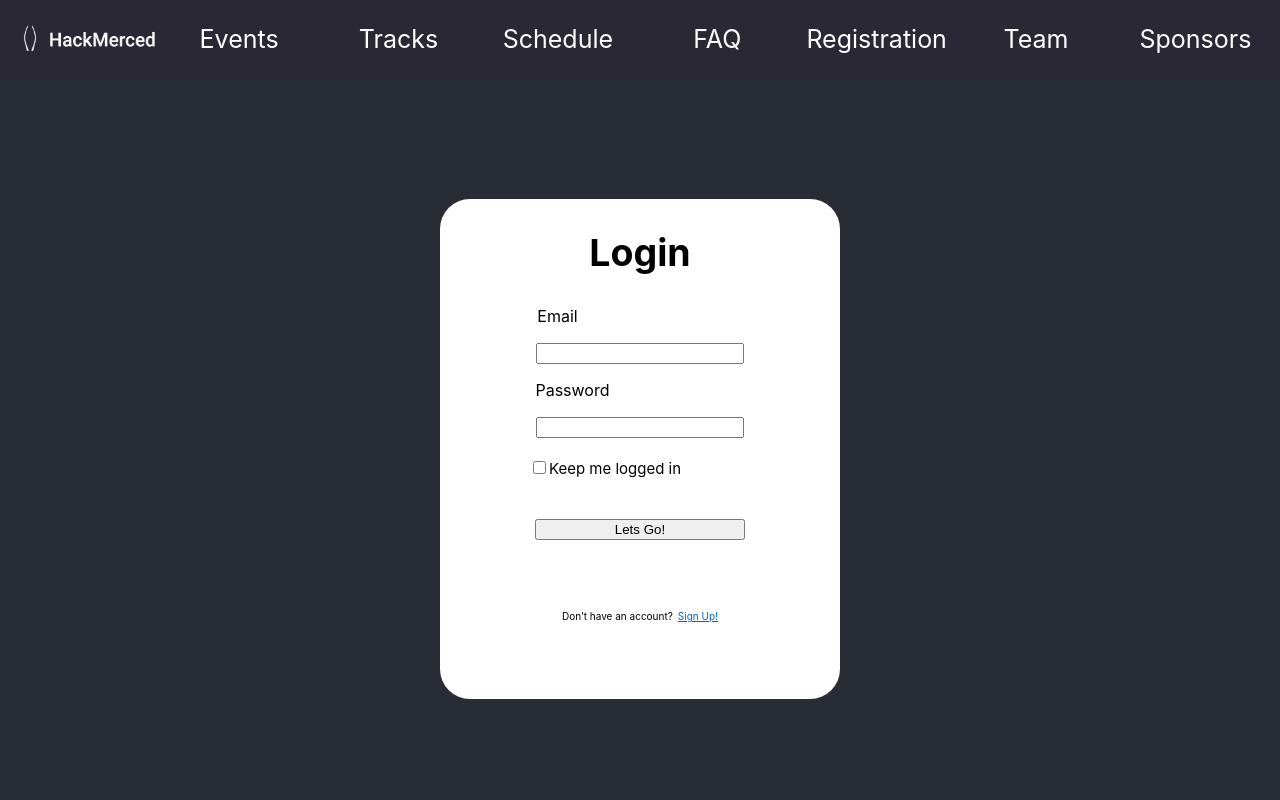
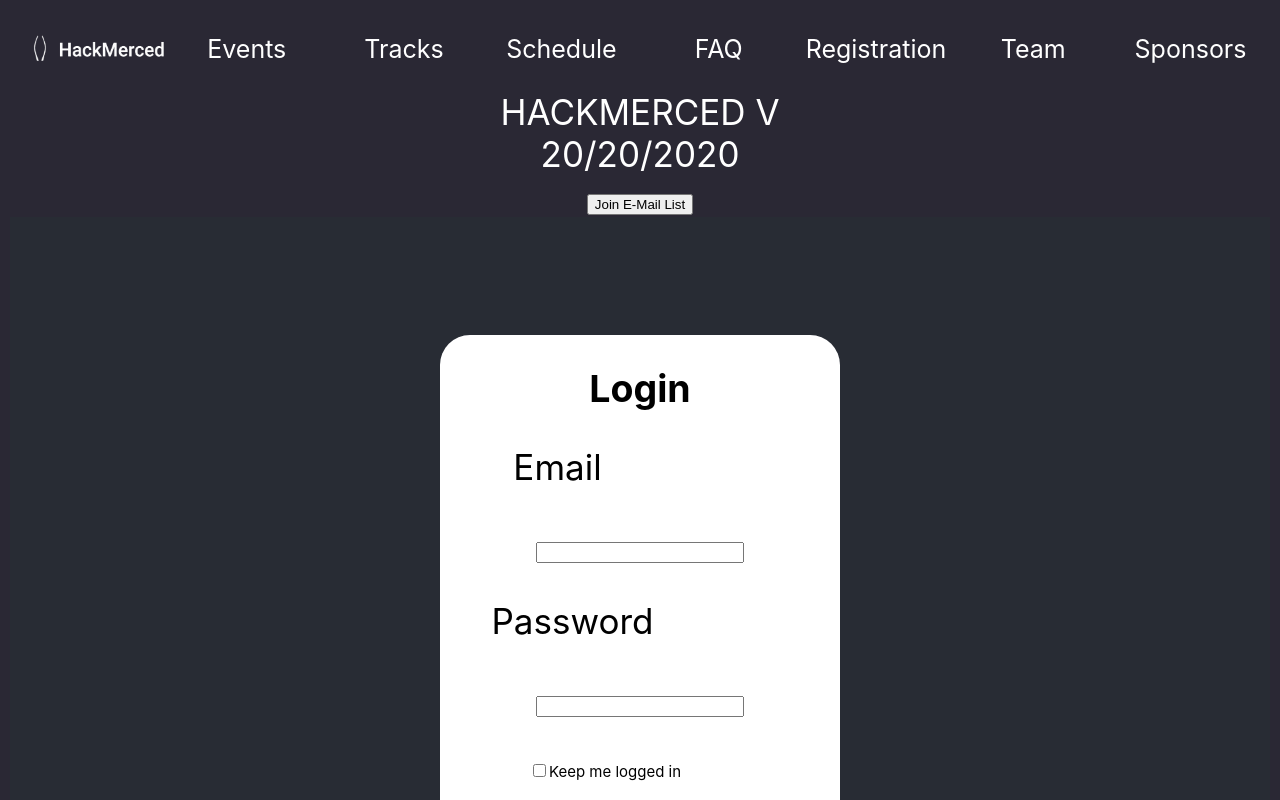
Before and after one commit to HackMerced/Hackm, a React (Create React App) app in the folder client/: page /login in a window 1280 px wide. Shown: the top 800 px of the page. Built offline with nearby package versions, Linux system fonts and the light colour scheme; no server answers.

Commit message:
Updated branch

```diff
--- a/client/src/App.js
+++ b/client/src/App.js
@@ -2,11 +2,12 @@ import React from 'react';
 import Footer from './component//Footer/Footer.jsx';
 import Main from './component/Main/Main.jsx'
 import NavigationBar from './component/Header/Navigation-Bar.jsx'
-
+import Title from './component/Title/Title.jsx';
 const App = () => {
   return (
     <React.Fragment> 		{/* This allows children, and removal of unnecessary <div> wrapper */}
       <NavigationBar />
+      <Title />
       <Main /> 		{/* Link to React Router */}
       <Footer />	{/* Link to Footer.js */}
     </React.Fragment>
--- a/client/src/component/Main/Main.jsx
+++ b/client/src/component/Main/Main.jsx
@@ -1,6 +1,7 @@
 import React from "react";
 import { Switch, Route } from "react-router-dom"; //Switch and Route Library
 import Routes from "../../routes/appRoute.jsx";
+
 
 class Main extends React.Component {
   render() {
--- /dev/null
+++ b/client/src/component/Title/Title.css
@@ -0,0 +1,7 @@
+body {
+background-color:  #2a2834;
+    text-align: center;
+    color: white;
+    font-size: 35px !important;
+    margin: 10px;
+}
--- /dev/null
+++ b/client/src/component/Title/Title.jsx
@@ -0,0 +1,18 @@
+import React from 'react';
+import 'font-awesome/css/font-awesome.min.css'
+import './Title.css'
+
+const Title = () =>
+{
+    return(
+        <article className = "Title" id = "Header">
+            <section className = "container">
+                <header>HACKMERCED V</header>
+                <div>20/20/2020</div>
+                <button type = "button">Join E-Mail List</button>
+
+            </section>
+        </article>
+    )
+}
+export default Title;
```
